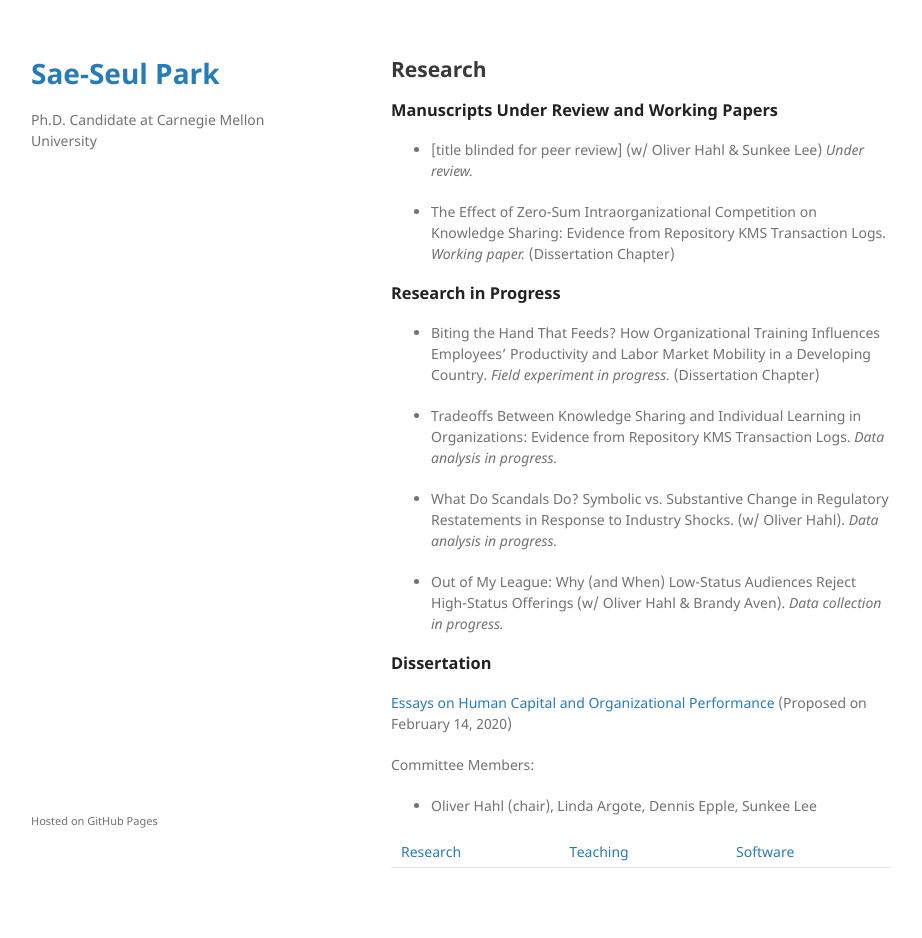
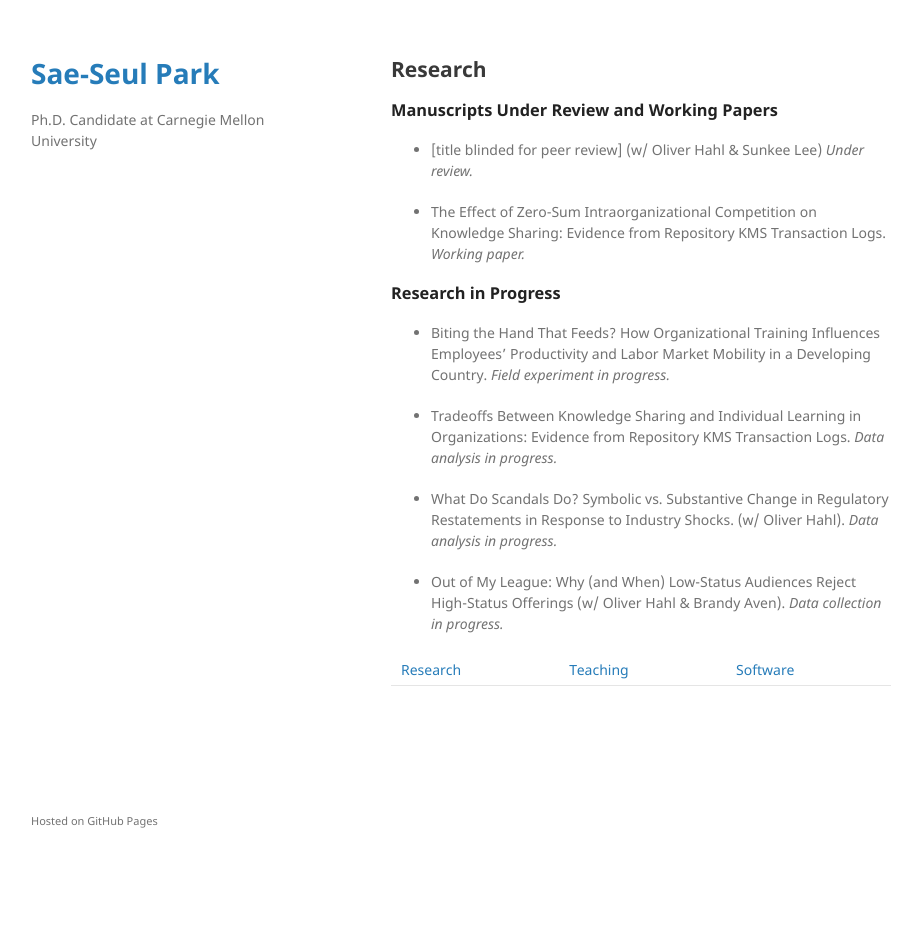
Before and after one commit to saepark/saepark.github.io, a Jekyll site: the page built from research.md, in a window 1280 px wide. Shown: the whole page, without its empty margins (179-1101 px from the left). Built offline with Jekyll 4.4.1, drawn with Linux system fonts in a browser that asks for light colours; our own code applies the rules of GitHub Pages for plain Markdown files; after the commit the page ends 900 px from its top, so only the background shows below that.

Commit message:
Update research.md

```diff
--- a/research.md
+++ b/research.md
@@ -8,11 +8,11 @@
 
 * [title blinded for peer review] (w/ Oliver Hahl & Sunkee Lee) _Under review._
 
-* The Effect of Zero-Sum Intraorganizational Competition on Knowledge Sharing: Evidence from Repository KMS Transaction Logs. _Working paper._ (Dissertation Chapter)
+* The Effect of Zero-Sum Intraorganizational Competition on Knowledge Sharing: Evidence from Repository KMS Transaction Logs. _Working paper._
 
 ### **Research in Progress**
 
-* Biting the Hand That Feeds? How Organizational Training Influences Employees’ Productivity and Labor Market Mobility in a Developing Country. _Field experiment in progress._ (Dissertation Chapter)
+* Biting the Hand That Feeds? How Organizational Training Influences Employees’ Productivity and Labor Market Mobility in a Developing Country. _Field experiment in progress._
 
 * Tradeoffs Between Knowledge Sharing and Individual Learning in Organizations: Evidence from Repository KMS Transaction Logs. _Data analysis in progress._
 
@@ -20,12 +20,4 @@
 
 * Out of My League: Why (and When) Low-Status Audiences Reject High-Status Offerings (w/ Oliver Hahl & Brandy Aven). _Data collection in progress._
 
-### **Dissertation**
-
-[Essays on Human Capital and Organizational Performance](https://www.cmu.edu/tepper/programs/phd/program/assets/proposal-abstracts/2020-organizational-behavior-and-theory-park-sae-seul-proposal-abstract.pdf)
-(Proposed on February 14, 2020)
-
-Committee Members:
-- Oliver Hahl (chair), Linda Argote, Dennis Epple, Sunkee Lee
-
 [Research](./research.html) | [Teaching](./teaching.html) | [Software](./software.html)
```
